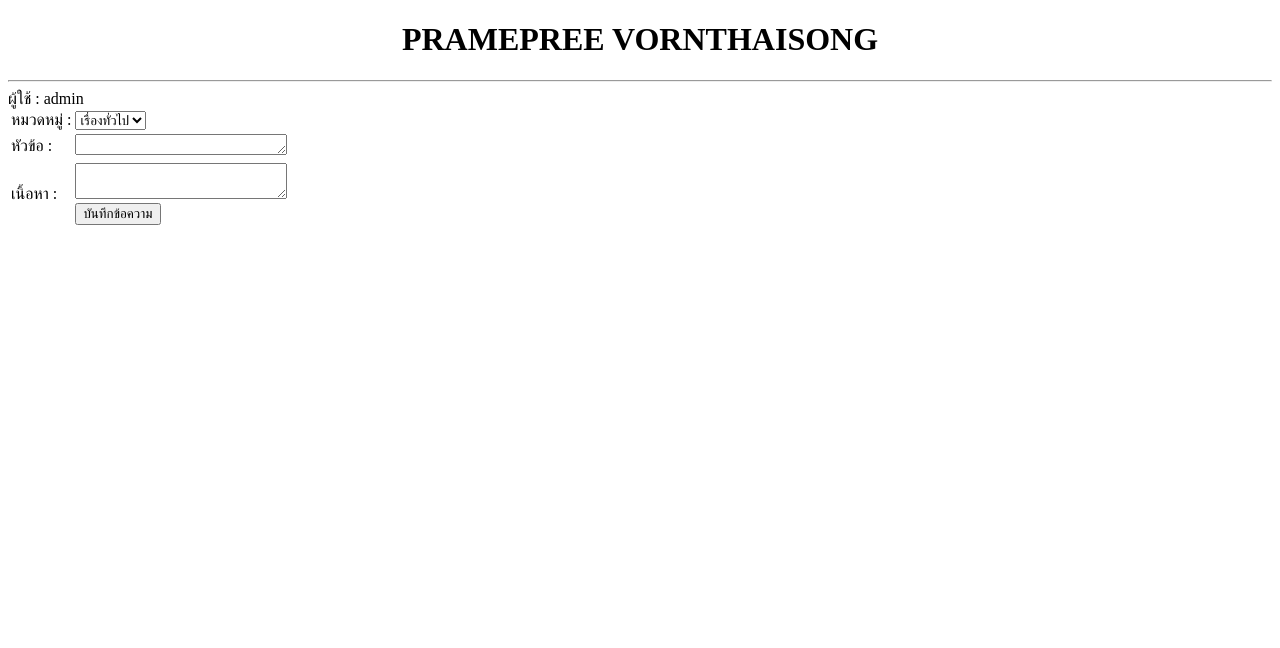
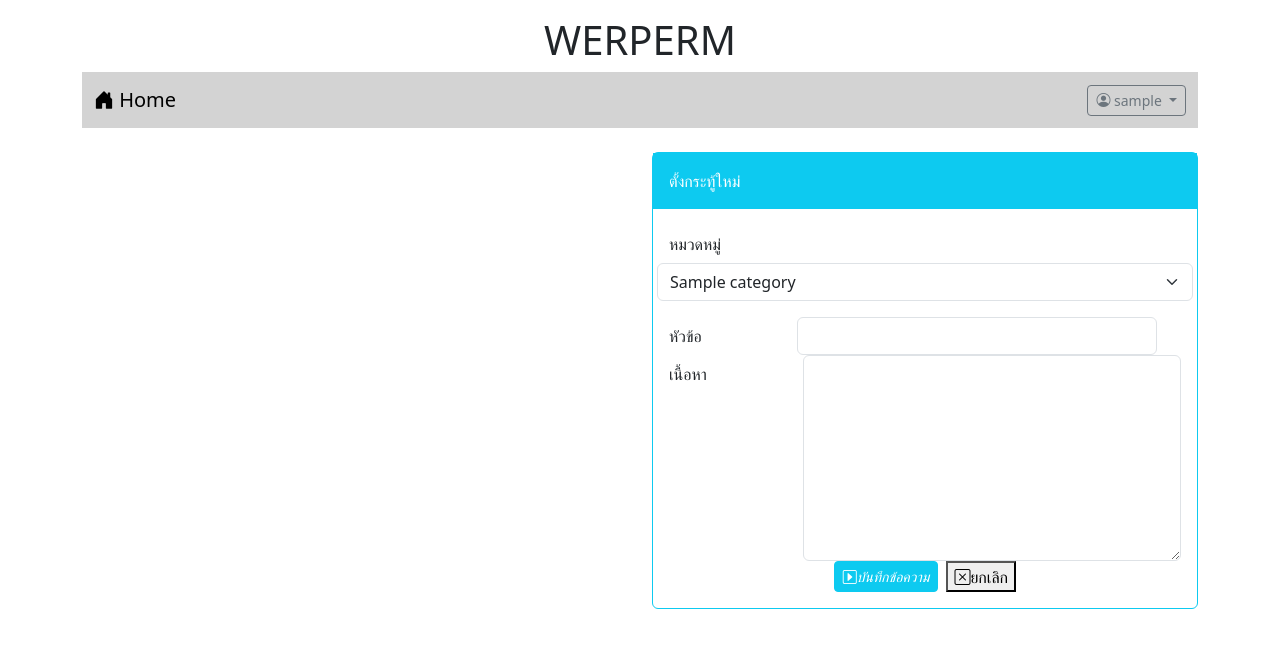
Before and after one commit to pramepree/Webboard_ECT_Prame_3, a PHP site: page /newpost.php in a window 1280 px wide. Shown: the top 648 px of the page. Run offline with PHP 8.4, Linux system fonts and the light colour scheme; the visitor is signed in with stand-in values (Sample User, id 1); tables that the repository leaves empty or names only in its code hold one stand-in row (values such as "Sample post").

Commit message:
span
span

```diff
--- a/login.php
+++ b/login.php
@@ -25,12 +25,12 @@ if(isset($_SESSION['id'])){
     <div class = "row mt-4">
         <div class = "col-lg-4 col-md-3 col-sm-2 col-1"></div>
         <div class = "col-lg-4 col-md-6 col-sm-8 col-10">
-            <?php
+            <!-- <?php
                  if(isset($_SESSION['error'])){
                   echo "<div class='alert alert-danger'>ชื่อบัญชีหรือรหัสผ่านไม่ถูกต้อง</div>";
                   unset($_SESSION['error']);
               }
-            ?>
+            ?> -->
             <div class="card bg-light text-dark">
                 <div class="card-header">เข้าสู่ระบบ</div>
                 <div class="card-body">
--- a/newpost.php
+++ b/newpost.php
@@ -12,39 +12,67 @@ if (!isset($_SESSION["id"])) {
 <head>
     <meta charset="UTF-8">
     <meta name="viewport" content="width=device-width, initial-scale=1.0">
-    <title>Document</title>
+    <title>NewPost</title>
+    <link rel="stylesheet" href="bootstrap-5.3.2-dist/css/bootstrap.min.css">
+    <script src="bootstrap-5.3.2-dist/js/bootstrap.bundle.min.js"></script>
+    <link rel="stylesheet" href="https://cdn.jsdelivr.net/npm/bootstrap-icons@1.11.3/font/bootstrap-icons.min.css">
+
 </head>
 
 <body>
-    <h1 style="text-align: center">PRAMEPREE VORNTHAISONG</h1>
-    <hr>
-    ผู้ใช้ :
-    <?php echo $_SESSION['username']; ?>
-    <form>
-        <table>
-            <tr>
-                <td>หมวดหมู่ :</td>
-                <td><select>
-                        <option value="general">เรื่องทั่วไป</option>
-                        <option value="study">เรื่องเรียน</option>
-                    </select></td>
-            </tr>
-            <tr>
-                <td>หัวข้อ :</td>
-                <td><textarea style="width: 60%" name="message" cols="40" rows="1"></textarea>
-                    <br>
-                </td>
-
-            </tr>
-            <tr>
-                <td>เนิ้อหา :</td>
-                <td><textarea style="width: 60%" name="message" cols="30" rows="2"></textarea>
-                    <br>
-                    <input type="submit" value="บันทึกข้อความ" style="text-align: center" />
-                </td>
-            </tr>
-        </table>
-    </form>
+    <div class="container">
+        <h1 style="text-align: center;" class="mt-3">WERPERM</h1>
+        <?php
+        include "nav.php";
+        ?>
+        <div class="row mt-4">
+            <div class="col-lg-6 col-md-2 col-sm-1"></div>
+            <div class="col-lg-6 col-md-8 col-sm-10">
+                <div class="card border-info">
+                    <div class="card-body bg-info text-white">ตั้งกระทู้ใหม่</div>
+                    <div class="card-body">
+                        <form action="newpost_save.php" method="post">
+                            <div class="row">
+                                <label class="col-lg-3 col-form-label"> หมวดหมู่</label>
+                                <div class="col-lg-9"></div>
+                                <select name="category" class="form-select">
+                                    <?php
+                                    $conn = new PDO("mysql:host=localhost;dbname=webboard;charset=ytf8", "root");
+                                    $sql = "SELECT * FROM category";
+                                    foreach ($conn->query($sql) as $row) {
+                                        echo "<option value=$row[id]>$row[name]</option>";
+                                    }
+                                    $conn  = null;
+                                    ?>
+                                </select>
+                                <div class="row mt-3">
+                                    <label class="col-lg-3 col-form-label">หัวข้อ</label>
+                                    <div class="col-lg-9">
+                                        <input name="topic" class="form-control" type="text" required>
+                                    </div>
+                                </div>
+                            </div>
+                            <div class="row" mt-3>
+                                <label class="col-lg-3 col-form-label ">เนื้อหา</label>
+                                <div class="col-lg-9"><textarea name="comment" class="form-control" cols="30" rows="8" required></textarea>
+                                </div>
+                            </div>
+                            <div class="row mt3">
+                                <div class="col-lg-12 d-flex justify-content-center">
+                                    <button type="submit" class="btn btn-info btn-sm text-white me-2">
+                                        <i class="bi bi-caret-right-square">บันทึกข้อความ</i>
+                                    </button>
+                                    <button type="reset" class="bnt btn-danger btn-sm"><i class="bi bi-x-square"></i>ยกเลิก</button>
+                                </div>
+                            </div>
+                        </form>
+                    </div>
+                </div>
+            </div>
+            <div class="col-lg-3 col-md-2 col-sm-1"></div>
+        </div>
+    </div><br>
 </body>
 
+
 </html>
```
Also changed, not shown: index.php (+40 -15 lines), register.php (+10 -0 lines), register_save.php (+12 -4 lines), verify.php (+23 -41 lines).
